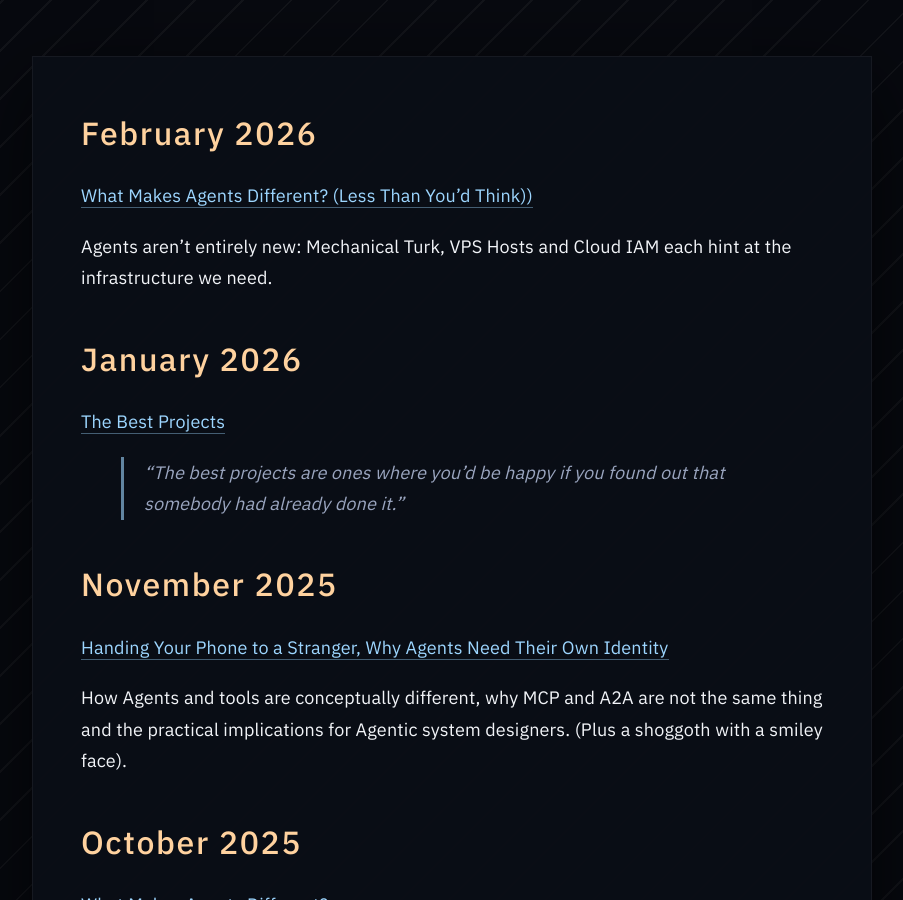
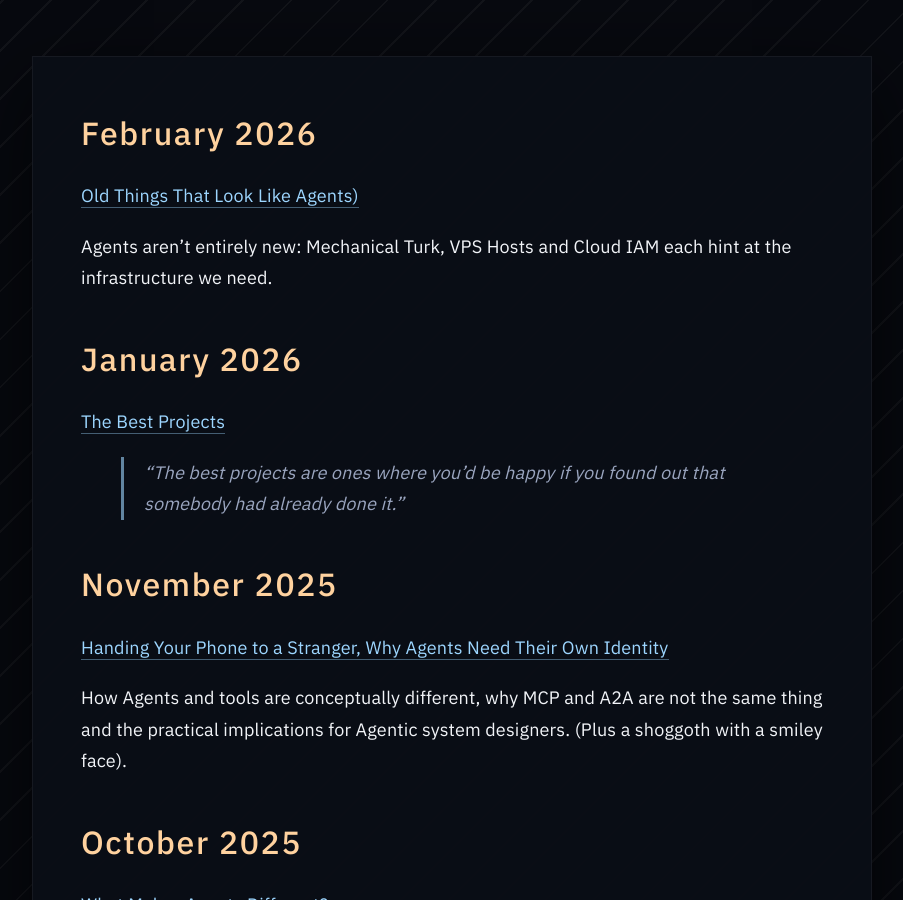
Before and after one commit to usize/blog, a Jekyll site: the page built from index.md, in a window 1280 px wide and 900 px high. Shown: the whole window, without its empty margins (188-1091 px from the left). Built offline with Jekyll 4.4.1, drawn with Linux system fonts in a browser that asks for light colours.

Commit message:
Add a unique title.

```diff
--- a/2026/old-things-that-look-like-agents.md
+++ b/2026/old-things-that-look-like-agents.md
@@ -1,9 +1,9 @@
 ---
 layout: default
-title: "What Makes Agents Different?"
+title: "Old Things That Look Like Agents"
 ---
 
-# What Makes Agents Different? (Less Than You'd Think)
+# Old Things That Look Like Agents
 
 #### [usize](https://github.com/usize) Feb 2026
 
```
Also changed, not shown: README.md.
